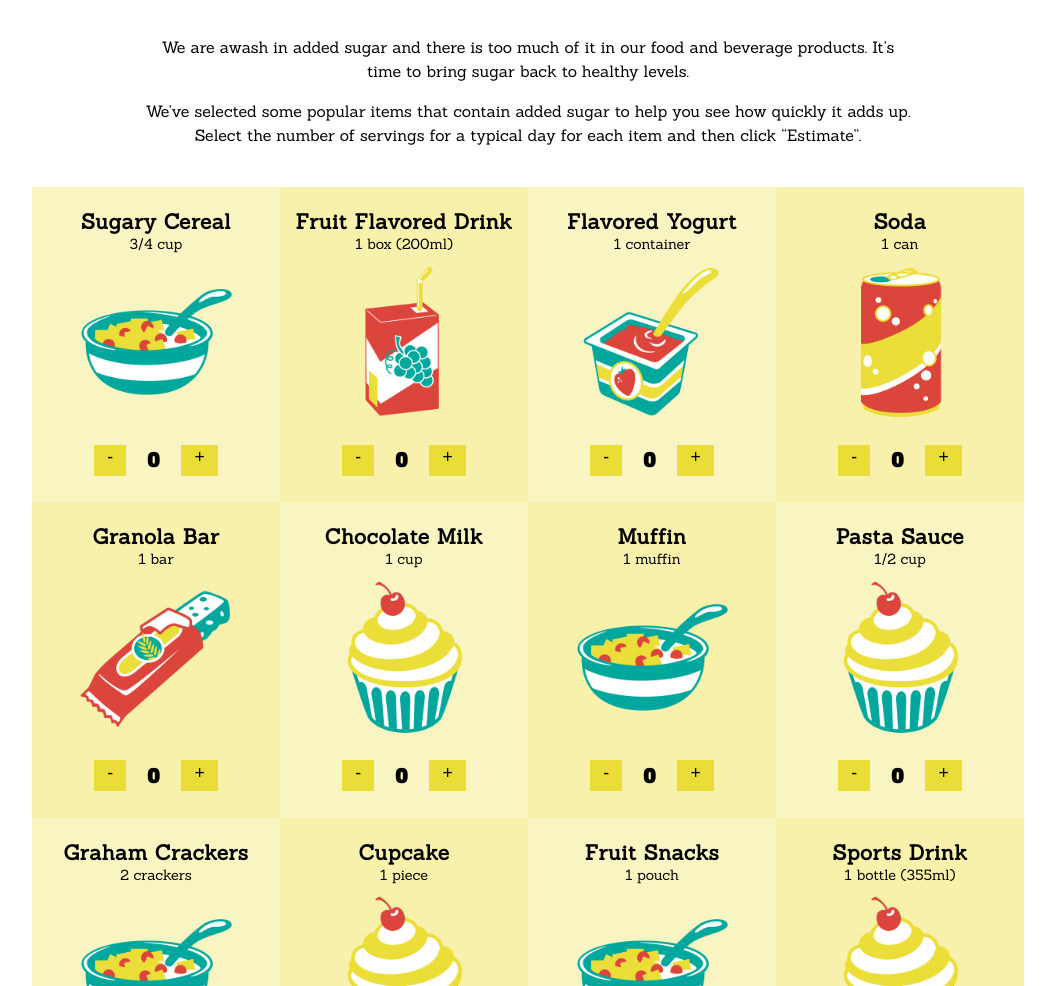
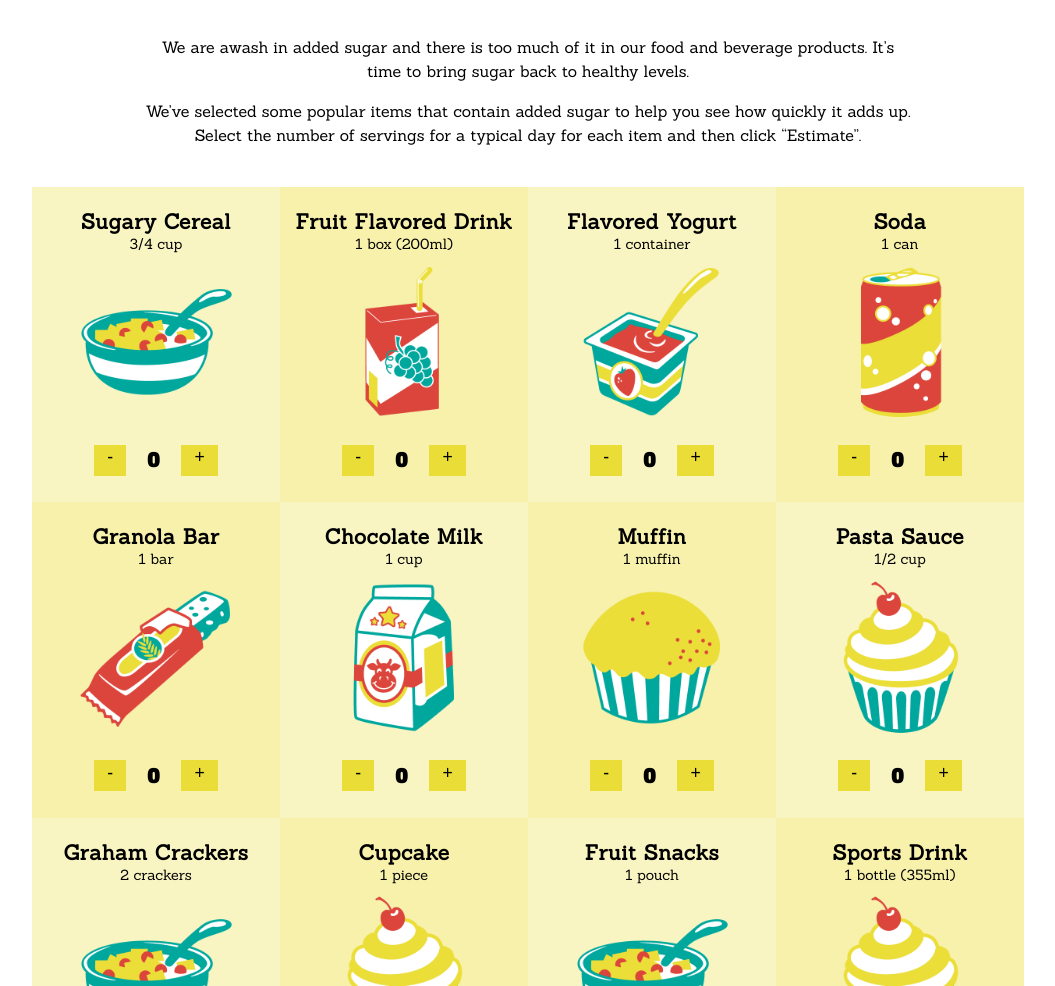
Before and after one commit to constancecchen/healthy-food-america, a website: page index.html in a window 1280 px wide. Shown: the part 114-1100 px from the top of the page, without its empty margins (112-1167 px from the left). Drawn offline with nearby package versions, Linux system fonts and the light colour scheme.

Commit message:
Added milk and muffin

```diff
--- a/index.html
+++ b/index.html
@@ -122,7 +122,7 @@
 							Chocolate Milk
 						</h2>
 						<div class="food__serving js-serving-size">1 cup</div>
-						<img class="food__image" src="images/cupcake.png" width="150" height="150" alt="">
+						<img class="food__image" src="images/milk.png" width="150" height="150" alt="">
 
 						<div class="food__actions">
 							<button class="food__action js-subtract" aria-label="Subtract" title="Subtract"> - </button>
@@ -136,7 +136,7 @@
 							Muffin
 						</h2>
 						<div class="food__serving js-serving-size">1 muffin</div>
-						<img class="food__image" src="images/cereal.png" width="150" height="150" alt="">
+						<img class="food__image" src="images/muffin.png" width="150" height="150" alt="">
 
 						<div class="food__actions">
 							<button class="food__action js-subtract" aria-label="Subtract" title="Subtract"> - </button>
```
Also changed, not shown: images/milk.png (added), images/muffin.png (added).
